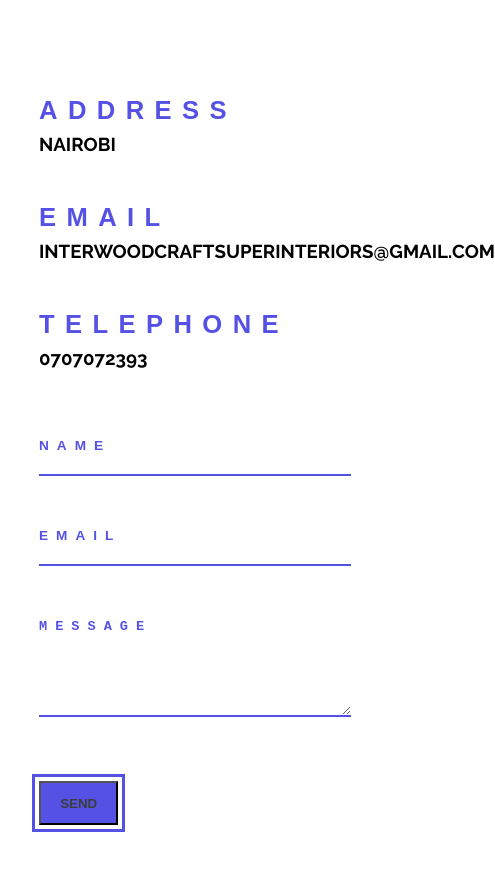
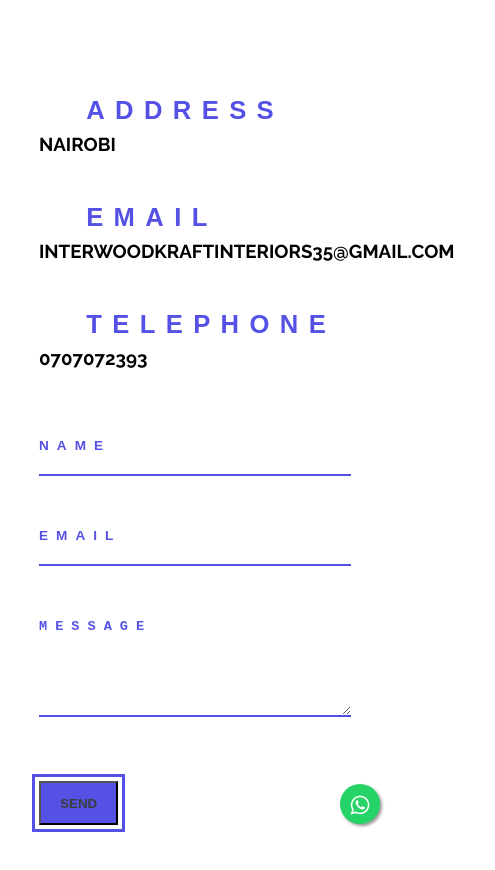
Before and after one commit to Collins87mbathi/interior-design-webpage, a React (Create React App) app: page /contact in a window 390 px wide. Shown: the top 870 px of the page, 495 px wide, since content can reach past the window. Built offline with nearby package versions, Linux system fonts and the light colour scheme.

Commit message:
added whatsapp texting

```diff
--- a/public/index.html
+++ b/public/index.html
@@ -3,6 +3,7 @@
   <head>
     <meta charset="utf-8" />
     <link rel="icon" href="interwood.png" />
+    <link rel="stylesheet" href="https://maxcdn.bootstrapcdn.com/font-awesome/4.5.0/css/font-awesome.min.css">
     <meta name="viewport" content="width=device-width, initial-scale=1" />
     <meta name="theme-color" content="#000000" />
     <meta
--- a/src/App.js
+++ b/src/App.js
@@ -12,6 +12,15 @@
     <Route path='/contact' element={<Contact/>}/>
     <Route path='/about' element={<About/>}/>
     </Routes>
+    {/* WhatsApp icon */}
+    <a
+        href="https://wa.me/254707072393"
+        class="whatsapp_float"
+        target="_blank"
+        rel="noopener noreferrer"
+      >
+        <i class="fa fa-whatsapp whatsapp-icon"></i>
+      </a>
   </BrowserRouter>
   );
 }
--- a/src/components/contact/Contact.js
+++ b/src/components/contact/Contact.js
@@ -55,7 +55,7 @@
             >email
           </h3>
           <h3 className="contact-text">
-           interwoodcraftsuperinteriors@gmail.com
+           interwoodkraftinteriors35@gmail.com
           </h3>
         </div>
 
--- a/src/index.css
+++ b/src/index.css
@@ -47,3 +47,38 @@
   box-shadow: 0px 0px 1px rgba(0,0,0,0,.2);
   border-bottom:none;
 }
+
+ /* for desktop */
+ .whatsapp_float {
+  position: fixed;
+  width: 60px;
+  height: 60px;
+  bottom: 40px;
+  right: 40px;
+  background-color: #25d366;
+  color: #FFF;
+  border-radius: 50px;
+  text-align: center;
+  font-size: 30px;
+  box-shadow: 2px 2px 3px #999;
+  z-index: 100;
+}
+
+.whatsapp-icon {
+  margin-top: 16px;
+}
+
+/* for mobile */
+@media screen and (max-width: 767px) {
+  .whatsapp-icon {
+      margin-top: 10px;
+  }
+
+  .whatsapp_float {
+      width: 40px;
+      height: 40px;
+      bottom: 20px;
+      right: 10px;
+      font-size: 22px;
+  }
+}
```
